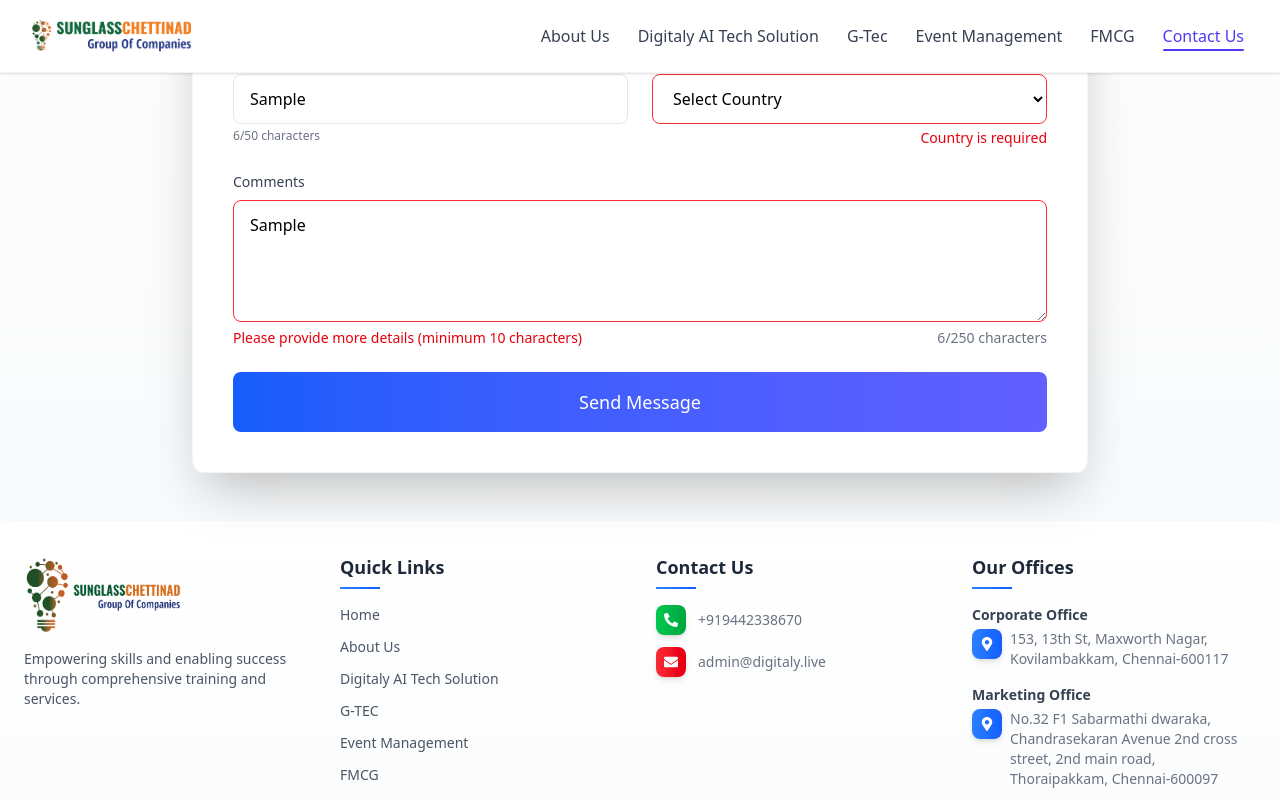
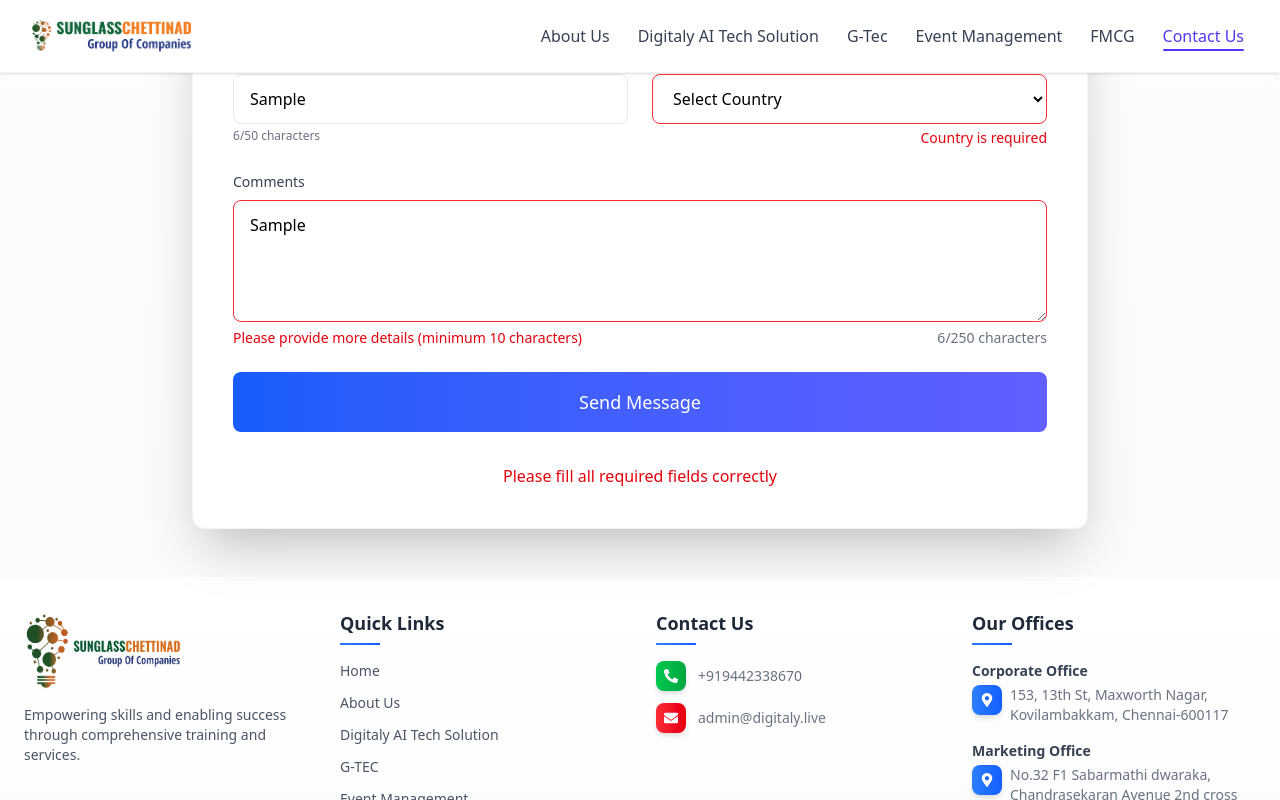
Before and after one commit to bala-077/sunglass-kkdi, a React (Vite) app: page /contact-us in a window 1280 px wide. Both pictures are taken after typing "Sample", "Sample", "name@example.com", "Sample", "Sample", "Sample" into the empty fields and a click on the button "Send Message". Shown: the part 436-1236 px from the top of the page. Built offline with nearby package versions, Linux system fonts and the light colour scheme.

Commit message:
all completed

```diff
--- a/src/pages/ContactUs.jsx
+++ b/src/pages/ContactUs.jsx
@@ -1,7 +1,5 @@
 import React, { useState, useEffect } from 'react';
 import emailjs from '@emailjs/browser';
-import { ToastContainer, toast } from 'react-toastify';
-import 'react-toastify/dist/ReactToastify.css';
 import { useLocation } from 'react-router-dom';
 import { motion } from 'framer-motion';
 
@@ -64,10 +62,8 @@ const ContactUs = () => {
   const TEMPLATE_ID = import.meta.env.VITE_TEMPLATE_ID;
   const PUBLIC_KEY = import.meta.env.VITE_PUBLIC_KEY;
 
-  // console.log(serviceID, "jherkjerjkerkjb")
   const location = useLocation();
   const slug = location?.state?.slug || 'default';
-  // Pick the correct fields for the slug
   const fields = FORM_FIELDS[slug] || FORM_FIELDS['default'];
 
   // Initialize formData with all possible fields
@@ -84,6 +80,7 @@ const ContactUs = () => {
   const [errors, setErrors] = useState({});
   const [isSubmitting, setIsSubmitting] = useState(false);
   const [isSuccess, setIsSuccess] = useState(false);
+  const [error, setError] = useState(null);
 
   useEffect(() => {
     window.scrollTo(0, 0);
@@ -97,17 +94,23 @@ const ContactUs = () => {
       [name]: value
     }));
 
+    // Clear error when user starts typing
     if (errors[name]) {
       setErrors(prev => ({
         ...prev,
         [name]: null
       }));
     }
+
+    // Clear submission error when user makes any change
+    if (error) {
+      setError(null);
+    }
   };
 
   const validateForm = () => {
     const newErrors = {};
-    const phoneRegex = /^(\+?\d{1,3}[- ]?)?\d{10}$/; // Improved phone regex
+    const phoneRegex = /^(\+?\d{1,3}[- ]?)?\d{10}$/;
     const emailRegex = /^[^\s@]+@[^\s@]+\.[^\s@]+$/;
     const nameRegex = /^[a-zA-Z\s'-]+$/;
     const today = new Date();
@@ -121,7 +124,6 @@ const ContactUs = () => {
         return;
       }
 
-      // Skip validation if field is not required and empty
       if (!field.required && !value) return;
 
       switch (field.type) {
@@ -181,12 +183,13 @@ const ContactUs = () => {
     e.preventDefault();
 
     if (!validateForm()) {
-      toast.error('Please fill all required fields correctly');
+      setError('Please fill all required fields correctly');
       return;
     }
 
     setIsSubmitting(true);
     setIsSuccess(false);
+    setError(null);
 
     try {
       const response = await emailjs.send(
@@ -196,16 +199,14 @@ const ContactUs = () => {
       );
 
       if (response.status === 200) {
-        // toast.success('Message sent successfully! We will contact you soon.');
         setFormData(initialFormData);
         setIsSuccess(true);
       } else {
-        throw new Error('Unexpected response status');
+        throw new Error('Failed to send message');
       }
     } catch (error) {
       console.error('EmailJS Error:', error);
-      toast.error(`Failed to send message: ${error.text || 'Please try again later.'}`);
-      setIsSuccess(false);
+      setError('Failed to send message. Please try again later or contact us directly.');
     } finally {
       setIsSubmitting(false);
       setTimeout(() => {
@@ -221,15 +222,6 @@ const ContactUs = () => {
 
   return (
     <div className="min-h-screen flex flex-col items-center py-12 px-4 sm:px-6 lg:px-8 bg-gradient-to-b from-white to-gray-50">
-      {/* <ToastContainer
-        position="bottom-right"
-        autoClose={5000}
-        hideProgressBar={false}
-        closeOnClick
-        pauseOnHover
-        className="w-full max-w-xs sm:max-w-sm"
-      /> */}
-
       <motion.div
         className="w-full max-w-4xl space-y-6 bg-white rounded-xl p-6 sm:p-8 md:p-10 shadow-2xl mx-2 sm:mx-4 border border-gray-100"
         initial="hidden"
@@ -368,6 +360,17 @@ const ContactUs = () => {
             {isSubmitting ? 'Sending...' : 'Send Message'}
           </motion.button>
 
+          {error && (
+            <motion.p
+              className="md:col-span-2 text-center text-red-600 font-medium mt-2"
+              initial={{ opacity: 0, y: 10 }}
+              animate={{ opacity: 1, y: 0 }}
+              transition={{ duration: 0.3 }}
+            >
+              {error}
+            </motion.p>
+          )}
+
           {isSuccess && (
             <motion.p
               className="md:col-span-2 text-center text-green-600 font-medium mt-2"
```
Also changed, not shown: 1 other file (tests, documents, lock files or other folders).
